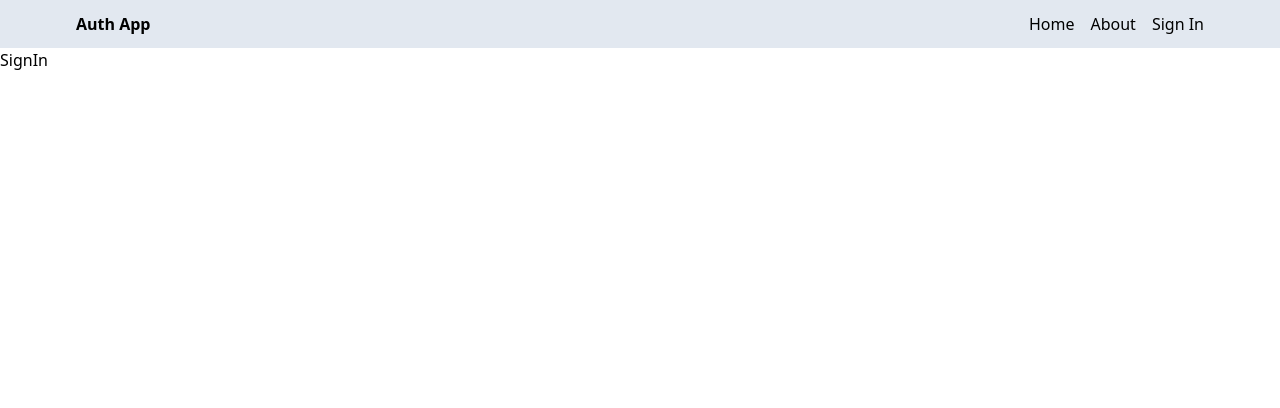
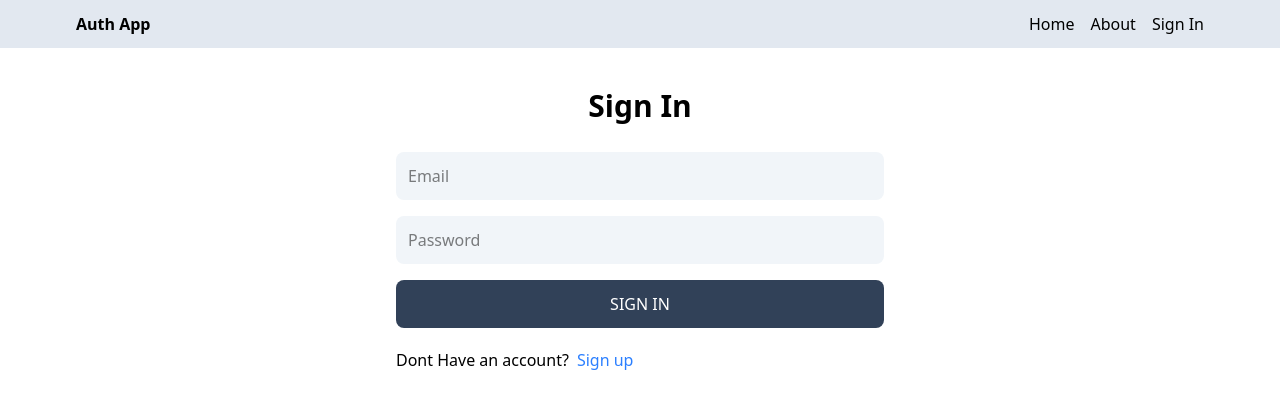
Before and after one commit to MahmoudBinAbdulaziz/mern-auth, a React (Vite) app in the folder client/: page /sign-in in a window 1280 px wide. Shown: the top 408 px of the page. Built offline with nearby package versions, Linux system fonts and the light colour scheme.

Commit message:
create sign in

```diff
--- a/client/src/pages/SignIn.jsx
+++ b/client/src/pages/SignIn.jsx
@@ -1,7 +1,77 @@
 import React from "react";
+import { useState } from "react";
+import { Link, useNavigate } from "react-router-dom";
+function SignIn() {
+  const [formData, setFormData] = useState({});
+  const [error, setError] = useState(false);
+  const [loading, setLoading] = useState(false);
+  const navigate = useNavigate();
+  const handleChange = (e) => {
+    setFormData({ ...formData, [e.target.id]: e.target.value });
+  };
+  const handleSubmit = async (e) => {
+    e.preventDefault();
+    try {
+      setLoading(true);
+      setError(false);
+      const res = await fetch("/api/v1/auth/signin", {
+        method: "POST",
+        headers: {
+          "Content-Type": "application/json",
+        },
+        body: JSON.stringify(formData),
+      });
+      const data = await res.json();
+      setLoading(false);
+      if (data.success === false) {
+        setError(true);
+        return;
+      }
+      navigate("/");
+    } catch (error) {
+      console.log(error);
 
-function SignIn() {
-  return <div>SignIn</div>;
+      setLoading(false);
+      setError(true);
+    }
+  };
+  return (
+    <div className="p-3 max-w-lg mx-auto">
+      <h1 className="text-3xl text-center font-semibold my-7">Sign In</h1>
+      <form onSubmit={handleSubmit} className="flex flex-col gap-4">
+        <input
+          type="email"
+          placeholder="Email"
+          id="email"
+          className="bg-slate-100 p-3 rounded-lg"
+          onChange={handleChange}
+        />
+        <input
+          type="password"
+          placeholder="Password"
+          id="password"
+          className="bg-slate-100 p-3 rounded-lg"
+          onChange={handleChange}
+        />
+        <button
+          disabled={loading}
+          className="bg-slate-700 text-white p-3 rounded-lg uppercase hover:opacity-95 disabled:opacity-80"
+        >
+          {loading ? "Loading..." : "Sign In"}
+        </button>
+        {/* <OAuth /> */}
+      </form>
+      <div className="flex gap-2 mt-5">
+        <p>Dont Have an account?</p>
+        <Link to="/sign-up">
+          <span className="text-blue-500">Sign up</span>
+        </Link>
+      </div>
+      <p className="text-red-700 mt-5">
+        {error ? error.message || "Something went wrong!" : ""}
+      </p>
+    </div>
+  );
 }
 
 export default SignIn;
--- a/client/src/pages/SignUp.jsx
+++ b/client/src/pages/SignUp.jsx
@@ -29,6 +29,8 @@
         return;
       }
     } catch (error) {
+      console.log(error);
+
       setLoading(false);
       setError(true);
     }
--- a/package.json
+++ b/package.json
@@ -13,6 +13,7 @@
     "bcryptjs": "^3.0.2",
     "dotenv": "^16.5.0",
     "express": "^5.1.0",
+    "jsonwebtoken": "^9.0.2",
     "mongoose": "^8.13.2"
   }
 }
```
Also changed, not shown: 2 other files (tests, documents, lock files or other folders).
